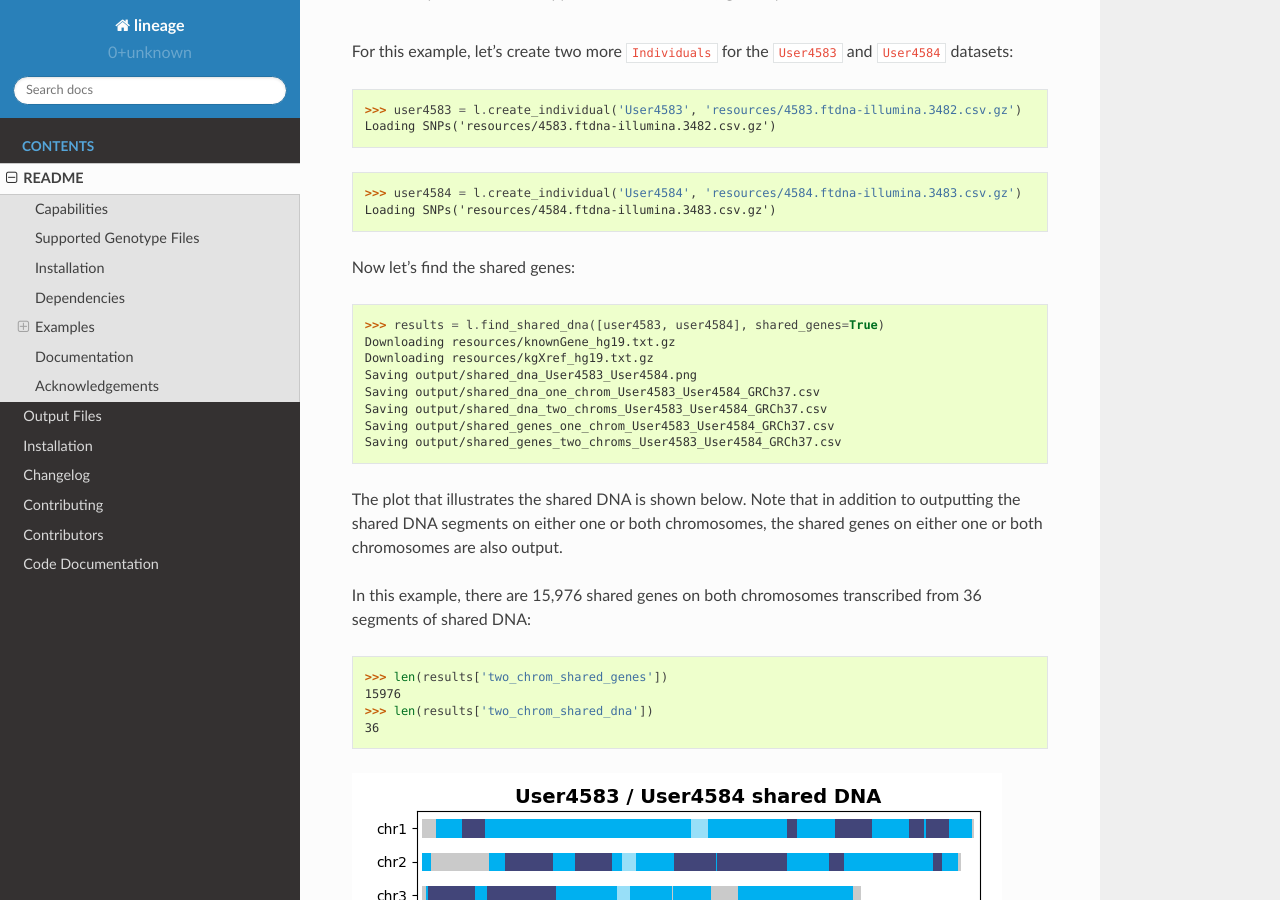
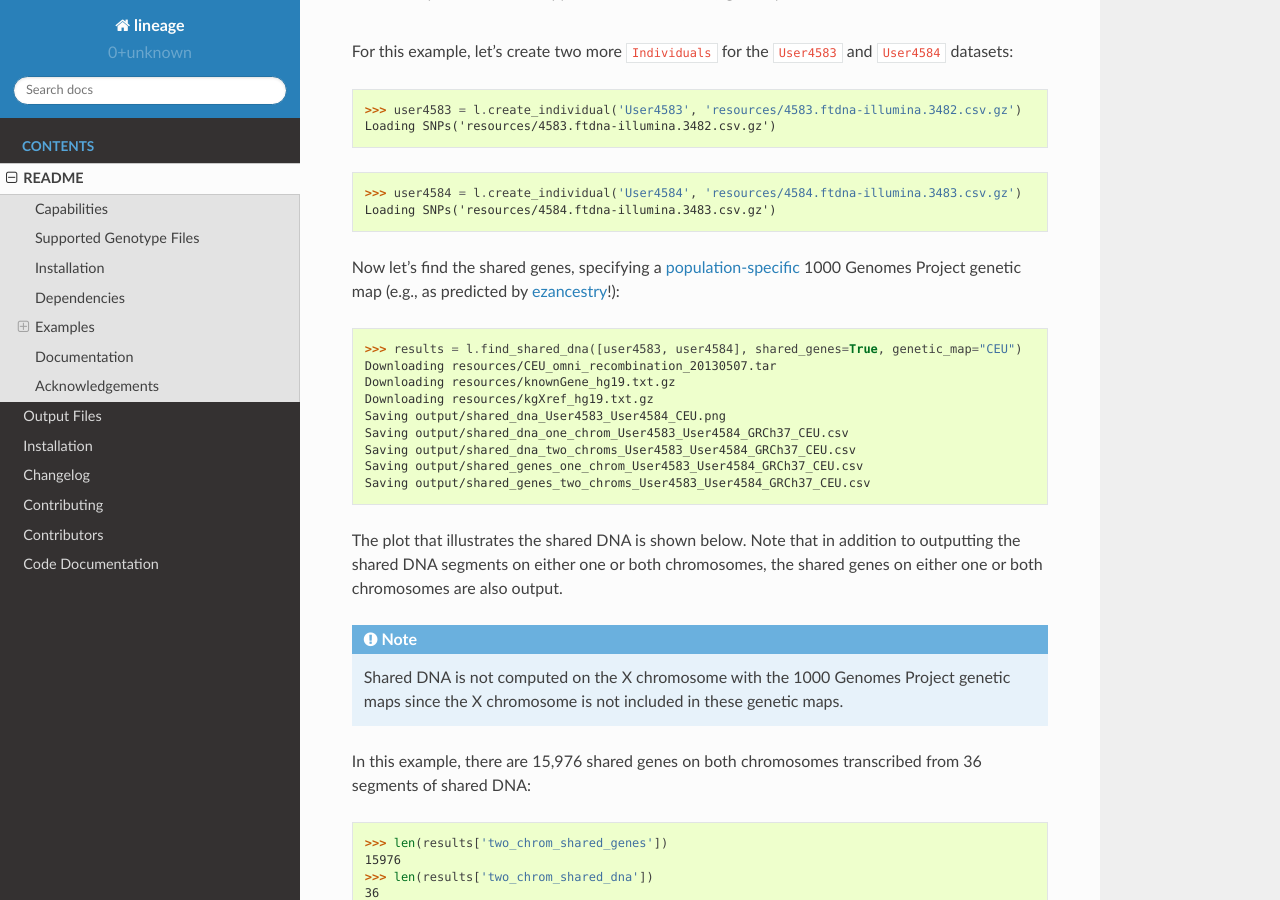
Before and after one commit to apriha/lineage, a Sphinx documentation site: the page built from docs/readme.rst, in a window 1280 px wide and 900 px high, scrolled down 5705 px. Built offline with Sphinx 7.4.7 and the Read the Docs theme 2.0.0, drawn with Linux system fonts in a browser that asks for light colours; some of the changed text lies outside the part shown.

Commit message:
Update docs

```diff
--- a/README.rst
+++ b/README.rst
@@ -9,9 +9,9 @@
 
 Capabilities
 ------------
-- Compute centiMorgans (cMs) of shared DNA between individuals using the HapMap Phase II genetic map
+- Find shared DNA and genes between individuals
+- Compute centiMorgans (cMs) of shared DNA using a variety of genetic maps (e.g., HapMap Phase II, 1000 Genomes Project)
 - Plot shared DNA between individuals
-- Determine genes shared between individuals (i.e., genes transcribed from shared DNA segments)
 - Find discordant SNPs between child and parent(s)
 - Read, write, merge, and remaps SNPs for an individual via the  `snps <https://github.com/apriha/snps>`_ package
 
@@ -139,11 +139,12 @@
 Find Shared DNA
 '''''''''''''''
 ``lineage`` uses the probabilistic recombination rates throughout the human genome from the
-`International HapMap Project <https://www.genome.gov/10001688/international-hapmap-project/>`_ to
-compute the shared DNA (in centiMorgans) between two individuals. Additionally, ``lineage``
-denotes when the shared DNA is shared on either one or both chromosomes in a pair. For example,
-when siblings share a segment of DNA on both chromosomes, they inherited the same DNA from their
-mother and father for that segment.
+`International HapMap Project <https://www.genome.gov/10001688/international-hapmap-project/>`_
+and the `1000 Genomes Project <https://www.internationalgenome.org>`_ to compute the shared DNA
+(in centiMorgans) between two individuals. Additionally, ``lineage`` denotes when the shared DNA
+is shared on either one or both chromosomes in a pair. For example, when siblings share a segment
+of DNA on both chromosomes, they inherited the same DNA from their mother and father for that
+segment.
 
 With that background, let's find the shared DNA between the ``User662`` and ``User663`` datasets,
 calculating the centiMorgans of shared DNA and plotting the results:
@@ -177,11 +178,11 @@
 ``save_output=False`` argument. In this example, the output files consist of a CSV file that
 details the shared segments of DNA on one chromosome and a plot that illustrates the shared DNA:
 
-.. image:: https://raw.githubusercontent.com/apriha/lineage/master/docs/images/shared_dna_User662_User663.png
+.. image:: https://raw.githubusercontent.com/apriha/lineage/master/docs/images/shared_dna_User662_User663_HapMap2.png
 
 Find Shared Genes
 '''''''''''''''''
-The `Central Dogma of Molecular Biology <https://www.nature.com/nature/focus/crick/pdf/crick227.pdf>`_
+The `Central Dogma of Molecular Biology <https://en.wikipedia.org/wiki/Central_dogma_of_molecular_biology>`_
 states that genetic information flows from DNA to mRNA to proteins: DNA is transcribed into
 mRNA, and mRNA is translated into a protein. It's more complicated than this (it's biology
 after all), but generally, one mRNA produces one protein, and the mRNA / protein is considered a
@@ -205,20 +206,26 @@
 >>> user4584 = l.create_individual('User4584', 'resources/4584.ftdna-illumina.3483.csv.gz')
 Loading SNPs('resources/4584.ftdna-illumina.3483.csv.gz')
 
-Now let's find the shared genes:
+Now let's find the shared genes, specifying a
+`population-specific <https://www.internationalgenome.org/faq/which-populations-are-part-your-study/>`_
+1000 Genomes Project genetic map (e.g., as predicted by `ezancestry <https://github.com/arvkevi/ezancestry>`_!):
 
->>> results = l.find_shared_dna([user4583, user4584], shared_genes=True)
+>>> results = l.find_shared_dna([user4583, user4584], shared_genes=True, genetic_map="CEU")
+Downloading resources/CEU_omni_recombination_20130507.tar
 Downloading resources/knownGene_hg19.txt.gz
 Downloading resources/kgXref_hg19.txt.gz
-Saving output/shared_dna_User4583_User4584.png
-Saving output/shared_dna_one_chrom_User4583_User4584_GRCh37.csv
-Saving output/shared_dna_two_chroms_User4583_User4584_GRCh37.csv
-Saving output/shared_genes_one_chrom_User4583_User4584_GRCh37.csv
-Saving output/shared_genes_two_chroms_User4583_User4584_GRCh37.csv
+Saving output/shared_dna_User4583_User4584_CEU.png
+Saving output/shared_dna_one_chrom_User4583_User4584_GRCh37_CEU.csv
+Saving output/shared_dna_two_chroms_User4583_User4584_GRCh37_CEU.csv
+Saving output/shared_genes_one_chrom_User4583_User4584_GRCh37_CEU.csv
+Saving output/shared_genes_two_chroms_User4583_User4584_GRCh37_CEU.csv
 
 The plot that illustrates the shared DNA is shown below. Note that in addition to outputting the
 shared DNA segments on either one or both chromosomes, the shared genes on either one or both
 chromosomes are also output.
+
+.. note:: Shared DNA is not computed on the X chromosome with the 1000 Genomes Project genetic
+          maps since the X chromosome is not included in these genetic maps.
 
 In this example, there are 15,976 shared genes on both chromosomes transcribed from 36 segments
 of shared DNA:
@@ -228,7 +235,7 @@
 >>> len(results['two_chrom_shared_dna'])
 36
 
-.. image:: https://raw.githubusercontent.com/apriha/lineage/master/docs/images/shared_dna_User4583_User4584.png
+.. image:: https://raw.githubusercontent.com/apriha/lineage/master/docs/images/shared_dna_User4583_User4584_CEU.png
 
 Documentation
 -------------
```
Also changed, not shown: other parts of README.rst (+2 -2 lines), docs/output_files.rst (+17 -16 lines), docs/images/shared_dna_User4583_User4584.png (deleted), docs/images/shared_dna_User4583_User4584_CEU.png (added), docs/images/shared_dna_User662_User663_HapMap2.png (renamed from docs/images/shared_dna_User662_User663.png).
